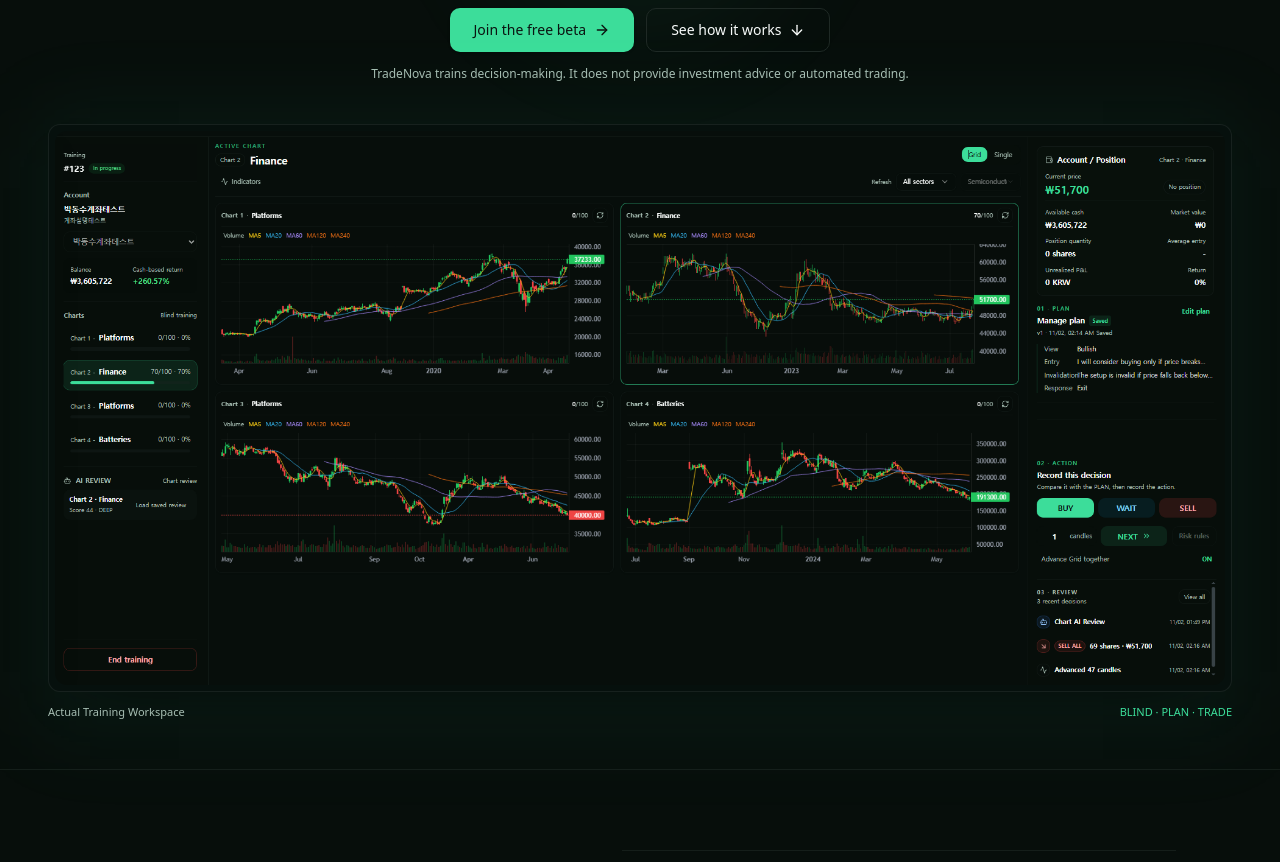
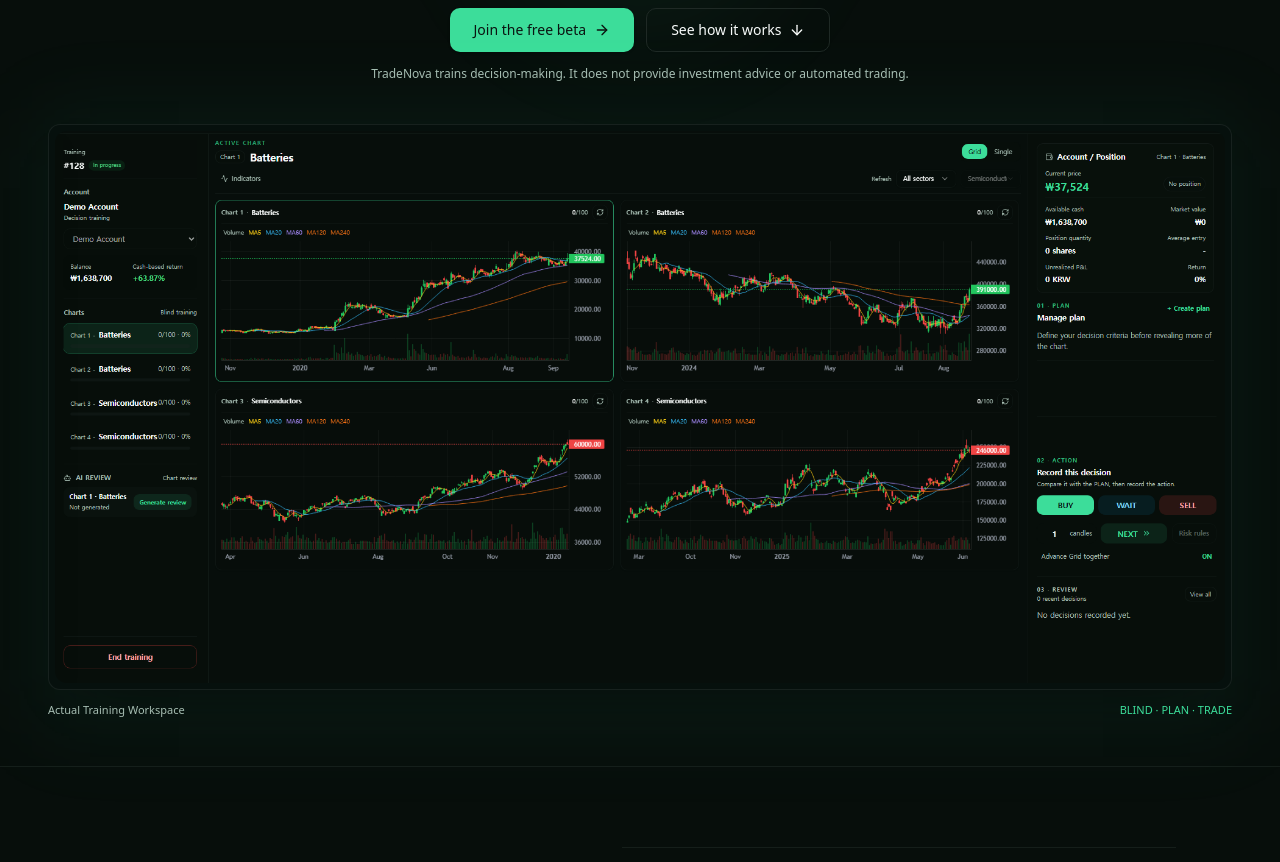
Before and after one commit to gold-su/TradeNova-front, a React (Vite) app in the folder tradenova-frontend/: page / in a window 1280 px wide. Shown: the part 400-1262 px from the top of the page. Built offline with nearby package versions, Linux system fonts and the light colour scheme; no server answers.

Commit message:
fix: use recaptured workspace with Demo Account

```diff
--- a/tradenova-frontend/src/components/landing/ProductWalkthrough.tsx
+++ b/tradenova-frontend/src/components/landing/ProductWalkthrough.tsx
@@ -18,7 +18,7 @@ import { useI18n } from "@/i18n/LanguageProvider";
 
 // Native sizes reserve aspect ratios; displayWidth can enlarge compact control captures.
 const englishScreenshots = {
-  workspace: { src: trainingWorkspace, width: 1920, height: 910 },
+  workspace: { src: trainingWorkspace, width: 1920, height: 906 },
   blind: { src: blindChart, width: 1330, height: 716 },
   plan: { src: scenarioPlan, width: 679, height: 743 },
   next: { src: nextProgress, width: 935, height: 637, displayWidth: 420 },
```
Also changed, not shown: tradenova-frontend/src/assets/landing/product/en/training-workspace.png.
